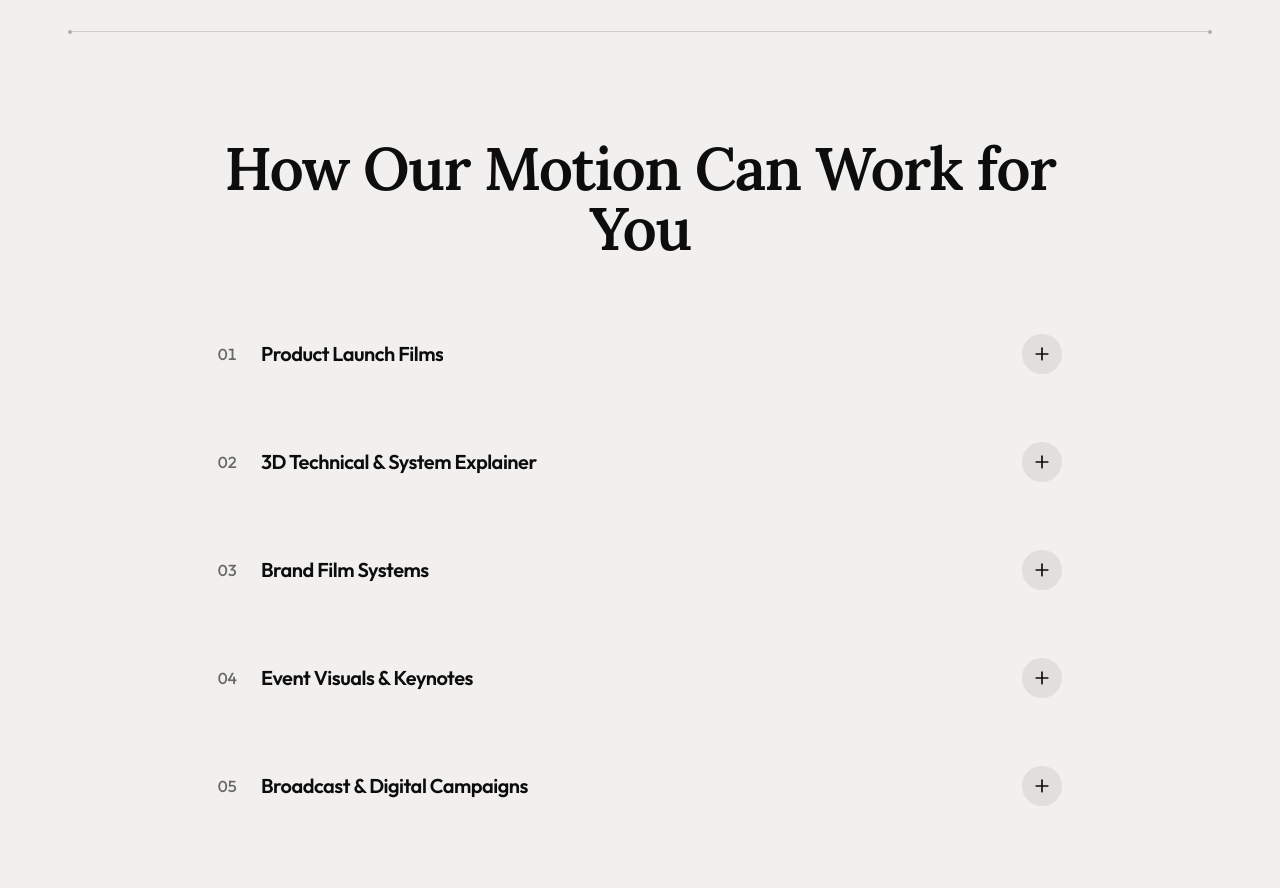
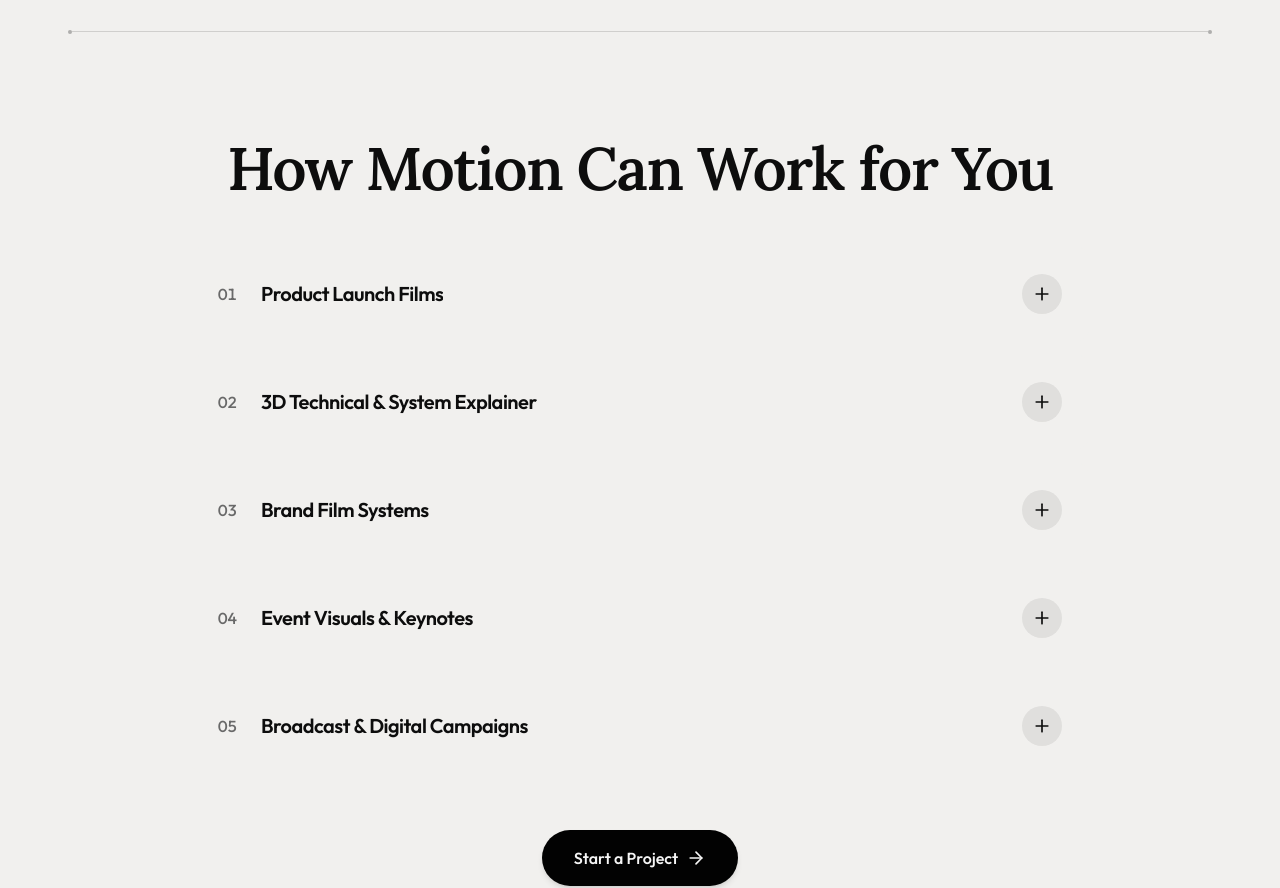
Before and after one commit to pixelgridstudios/PGS-Website-v1, a React (Vite) app: page / in a window 1280 px wide. Shown: the part 3460-4348 px from the top of the page. Built offline with nearby package versions, Linux system fonts and the light colour scheme; the HTML template or start-up script is replaced by a standard one.

Commit message:
content: remove 'Our' from Motion section heading

```diff
--- a/src/pages/Home.tsx
+++ b/src/pages/Home.tsx
@@ -202,12 +202,12 @@ export const Home: React.FC = () => {
 
         <div className="max-w-[1600px] mx-auto px-6 sm:px-12"><DotDivider /></div>
 
-        {/* How Our Motion Can Work for You - Unified Minimal Layout */}
+        {/* How Motion Can Work for You - Unified Minimal Layout */}
         <section className="py-12 sm:py-16 overflow-hidden w-full max-w-[1600px] mx-auto px-6 sm:px-12">
           <div className="mx-auto max-w-[900px]">
             <FadeIn delay={0.1} className="flex flex-col md:items-center md:text-center mb-10 sm:mb-12">
               <h2 className="font-serif text-4xl lg:text-6xl font-semibold tracking-tight text-brand-foreground">
-                How Our Motion Can Work for You
+                How Motion Can Work for You
               </h2>
             </FadeIn>
 
```
